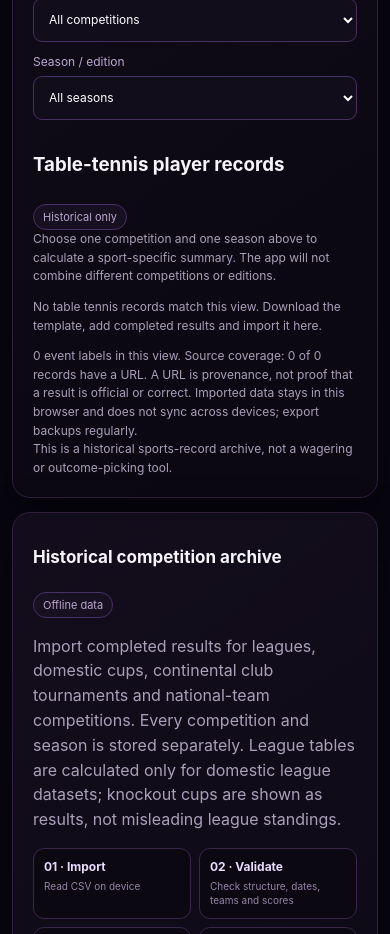
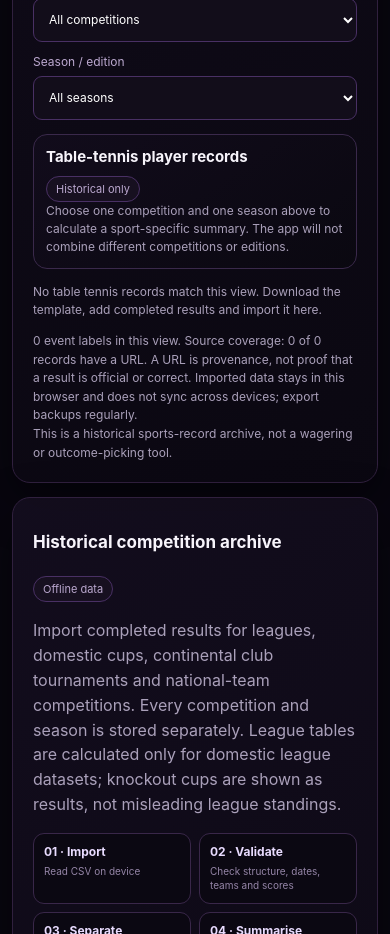
Before and after one commit to Rapsometeddy/rapsometeddy-sports-predictor, a Next.js app: page / in a window 390 px wide. Shown: the part 1220-2154 px from the top of the page. Built offline with nearby package versions, Linux system fonts and the light colour scheme.

Commit message:
Style sport-specific performance summaries for mobile

```diff
--- a/app/globals.css
+++ b/app/globals.css
@@ -31,3 +31,10 @@ button:disabled{opacity:.58;cursor:not-allowed}
 .league-table a{color:#c4b5fd;text-decoration:underline;text-underline-offset:3px}
 .league-table a:focus-visible{outline:3px solid var(--rt-focus);outline-offset:3px;border-radius:3px}
 @media(max-width:600px){.archive-filters{grid-template-columns:1fr}.archive-filters select{min-height:44px}}
+
+
+.performance-panel{margin:18px 0;padding:16px;border:1px solid #3a294b;border-radius:14px;background:linear-gradient(145deg,rgba(18,12,28,.9),rgba(10,8,16,.88))}
+.performance-panel h3{font-size:15px;margin:0}
+.performance-panel .league-table-wrap{margin:10px 0 2px}
+.performance-panel .muted{line-height:1.5}
+@media(max-width:600px){.performance-panel{padding:12px;margin:14px 0}.performance-panel .league-table{min-width:620px}}
```
